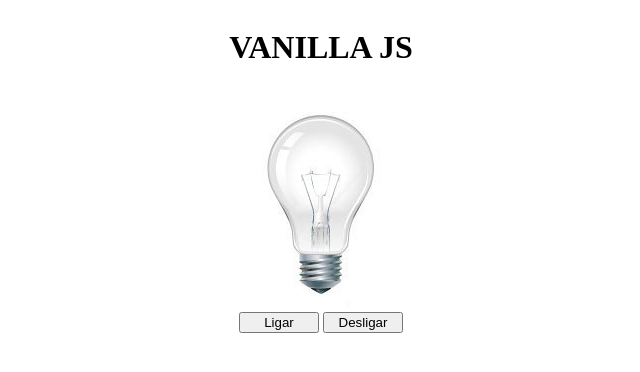
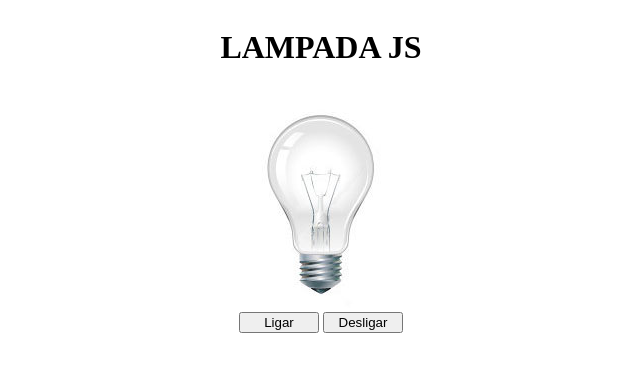
Before and after one commit to sergiodevtec/lampada, a plain HTML site: page index.html in a window 1280 px wide. Shown: the whole page, without its empty margins (319-959 px from the left). Drawn offline with Linux system fonts and the light colour scheme.

Commit message:
Alteração de título

```diff
--- a/index.html
+++ b/index.html
@@ -10,7 +10,7 @@
 <body>
 
 <header>
-    <h1>VANILLA JS</h1>
+    <h1>LAMPADA  JS</h1>
 </header>
 
 <main>
```
